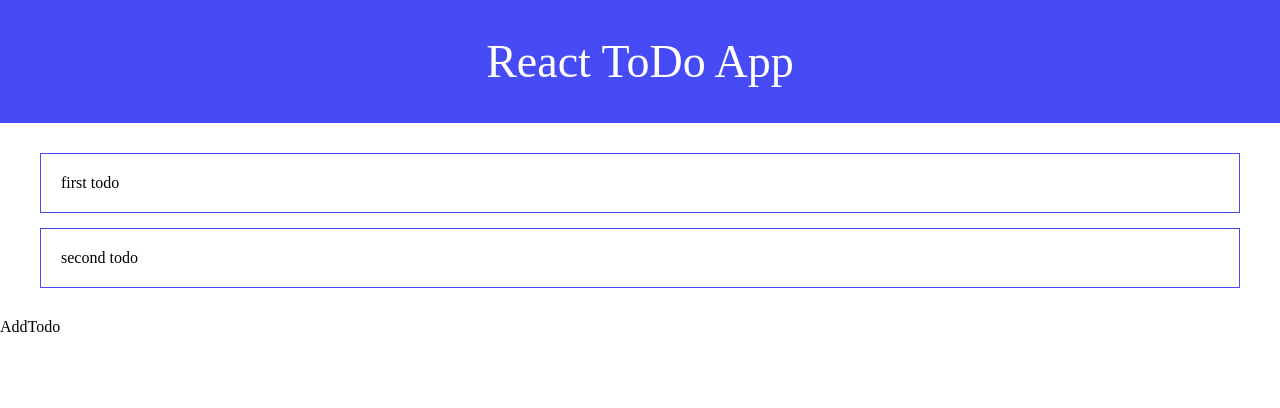
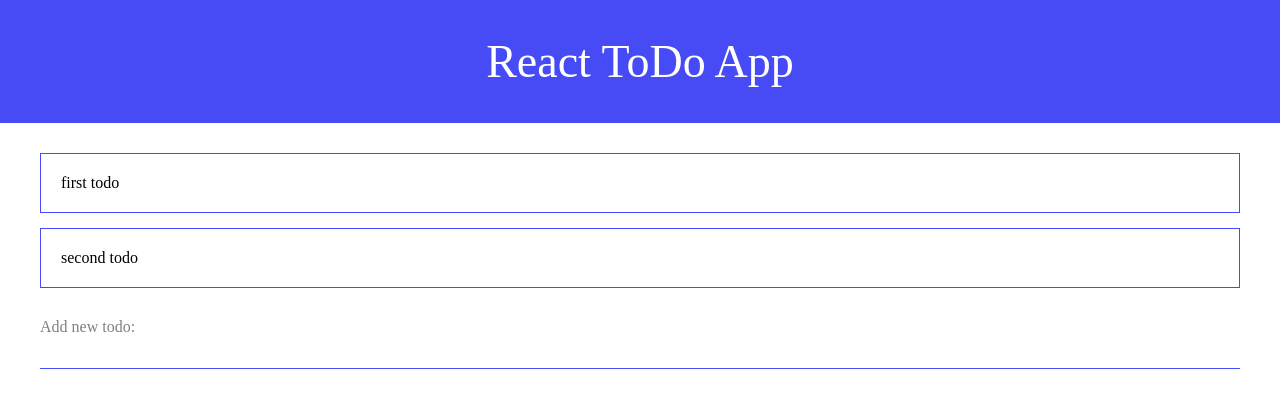
Before and after one commit to coatceatl/todo-react-webpack, a React app: page / in a window 1280 px wide. Shown: the top 408 px of the page. Built offline with nearby package versions, Linux system fonts and the light colour scheme.

Commit message:
added component AddTodo

```diff
--- a/src/components/AddTodo.jsx
+++ b/src/components/AddTodo.jsx
@@ -1,11 +1,40 @@
-import React from 'react';
+import React, { Component } from 'react';
 
-const AddTodo = () => {
+class AddTodo extends Component {
+
+  constructor() {
+    super();
+    this.state = {
+      content: ''
+    }
+
+    this.handleChange = this.handleChange.bind(this);
+  }
+
+  handleChange(e) {
+    this.setState({
+      content: e.target.value
+    })
+  }
+
+  handleSubmit(e) {
+    e.preventDefault();
+    console.log(this.state);
+  }
+
+  render() {
     return (
-      <div>
-        AddTodo
+      <div className="todo-content">
+        <form onSubmit={this.handleSubmit}>
+          <label>Add new todo:</label>
+          <input type="text"
+            onChange = {this.handleChange}
+            value = {this.state.value}
+          />
+        </form>
       </div>
     );
+  }
 }
 
 export default AddTodo
--- a/src/scss/main.scss
+++ b/src/scss/main.scss
@@ -7,6 +7,9 @@ body {
   color: #fff;
   font-size: 46px;
   text-align: center;
+  display: flex;
+  align-items: center;
+  justify-content: center;
 }
 .todo-content {
   max-width: 1200px;
@@ -18,6 +21,21 @@ body {
   border: 1px solid #464bf5;
   margin-bottom: 15px;
 }
+form {
+  display: flex;
+  flex-direction: column;
+}
+label {
+  color: gray;
+  margin-bottom: 15px;
+}
+input {
+  border: none;
+  border-bottom: 1px solid #464bf5;
+}
+input:focus {
+  outline: none;
+}
 @media(max-width: 1200px) {
   .todo-content {
     margin-left: 20px;
```
Also changed, not shown: 2 other files (tests, documents, lock files or other folders).
